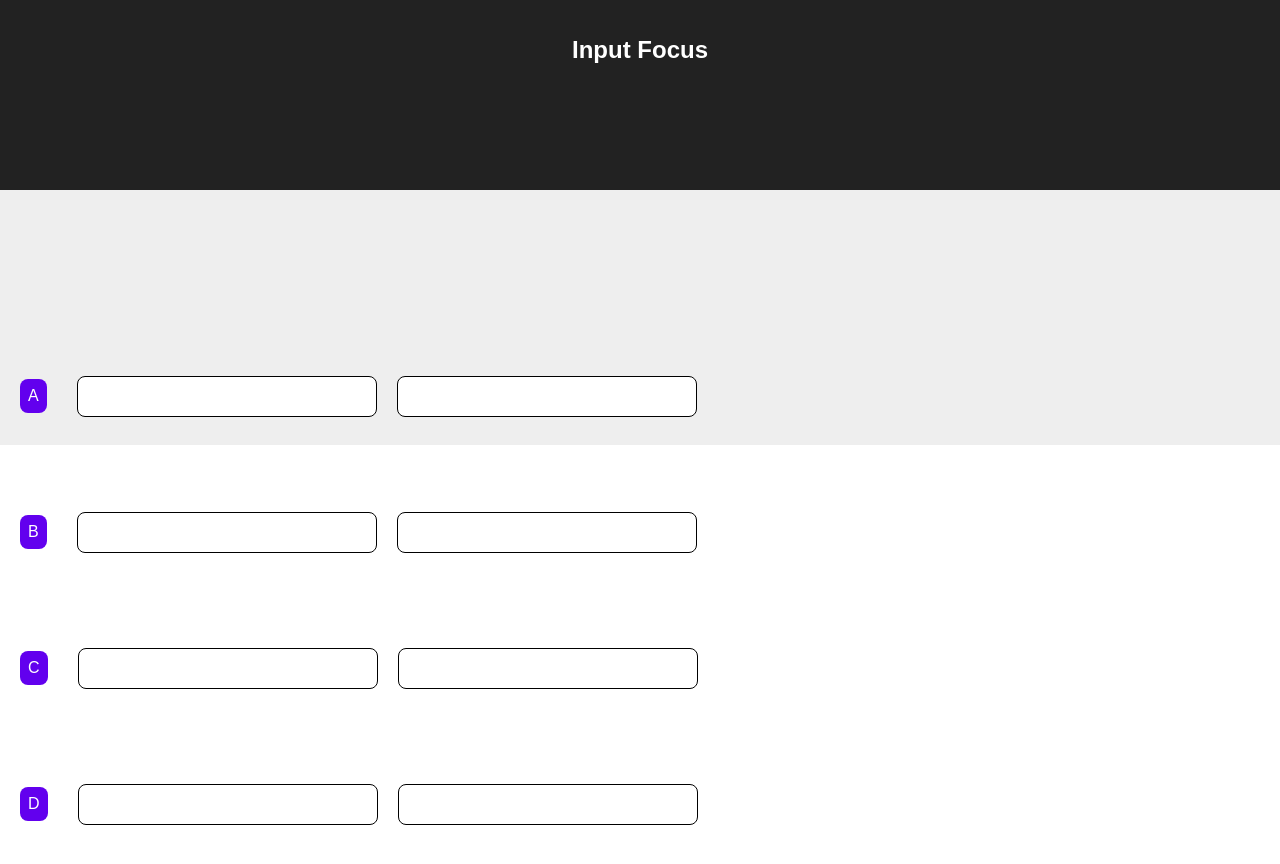
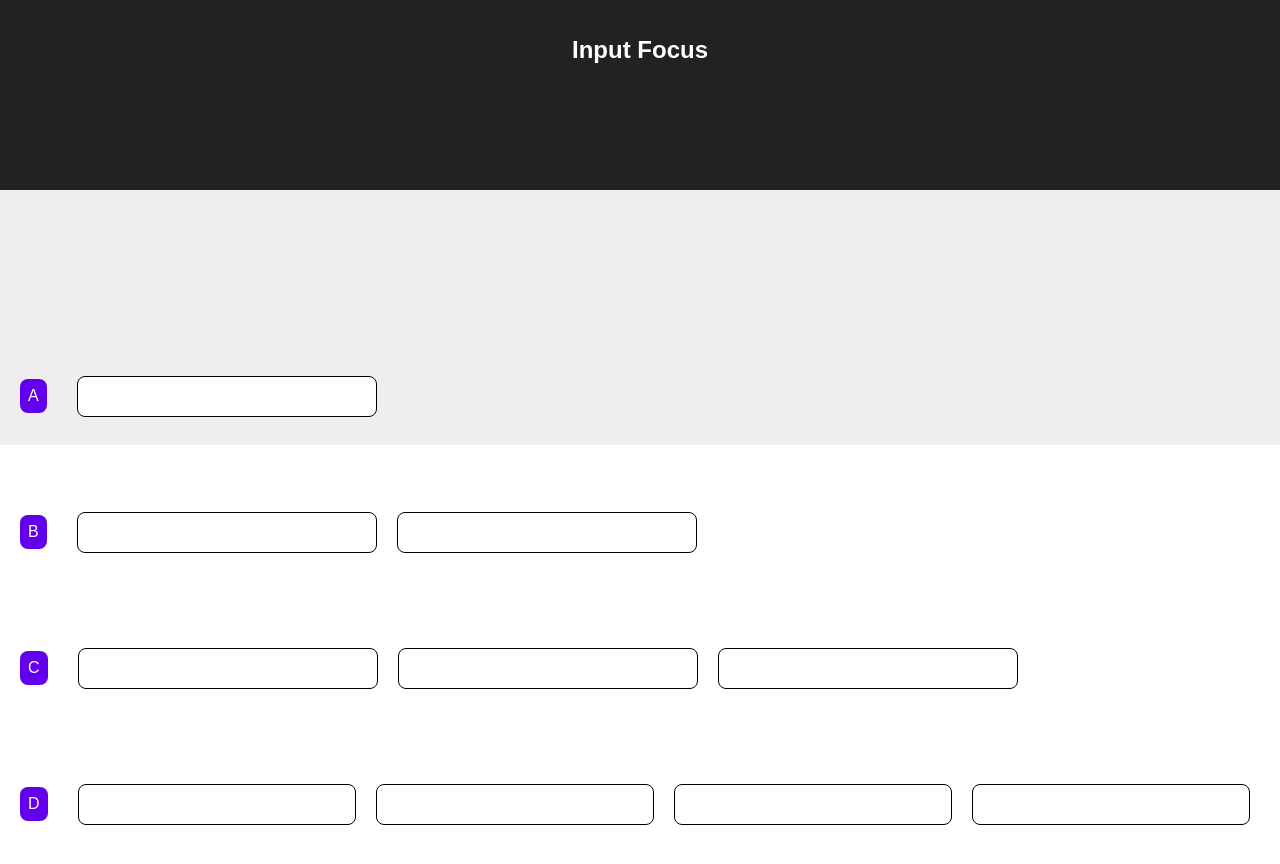
Before and after one commit to NickyWisenov/inputfocus, a React (Create React App) app: page / in a window 1280 px wide. Shown: the top 864 px of the page. Built offline with nearby package versions, Linux system fonts and the light colour scheme.

Commit message:
Customize Inputs

```diff
--- a/src/App.js
+++ b/src/App.js
@@ -12,10 +12,10 @@ class App extends React.Component {
         </header>
 
         <div className="App-div">
-          <InputFocus text="A"/>
-          <InputFocus text="B"/>
-          <InputFocus text="C"/>
-          <InputFocus text="D"/>
+          <InputFocus text="A" inputsNum="1" />
+          <InputFocus text="B" inputsNum="2" />
+          <InputFocus text="C" inputsNum="3" />
+          <InputFocus text="D" inputsNum="4" />
         </div>
       </div>
     );
--- a/src/InputFocus.js
+++ b/src/InputFocus.js
@@ -43,6 +43,7 @@ const inputHighlightStyle: React.CSSProperties = {
 // Define type of property
 interface IProps {
   text: string;
+  inputsNum: number;
 }
 
 interface IState {
@@ -69,6 +70,7 @@ export default class InputFocus extends React.Component<IProps, IState> {
   // Set default properties
   static defaultProps = {
     text: "",
+    inputsNum: 0,
   };
 
   changeFocus = () => {
@@ -83,12 +85,27 @@ export default class InputFocus extends React.Component<IProps, IState> {
   handleSubmit = (target: any) => {
     const inputNode = this.inputRef.current;
     if (inputNode.value !== "") {
-      // if(target.charCode === 13){
+      // if(target.charCode === 13){ // If the Enter key is pressed only
         this.setState({
           style: inputHighlightStyle
         })
       // }
     }
+  }
+  createInputs = () => {
+    let inputFields = []
+
+    // Outer loop to create parent
+    for (let i = 0; i < this.props.inputsNum ; i++) {
+      inputFields.push(
+        <input
+          type="text"
+          style={this.state.style}
+          className="input" id="focus"
+          ref={this.inputRef}
+          onKeyPress={this.handleSubmit} />);
+    }
+    return inputFields;
   }
 
   render() {
@@ -100,21 +117,9 @@ export default class InputFocus extends React.Component<IProps, IState> {
         onClick={this.changeFocus}>
         {this.props.text}
         </button>
-
-        <input
-        type="text"
-        style={this.state.style}
-        className="input" id="focus"
-        ref={this.inputRef}
-        onKeyPress={this.handleSubmit} />
-
-        <input
-        type="text"
-        style={this.state.style}
-        className="input" id="focus"
-        ref={this.inputRef}
-        onKeyPress={this.handleSubmit} />
-
+        {
+          this.createInputs()
+        }
       </div>
     );
   }
```
Also changed, not shown: doc/overview.jpg (added).
